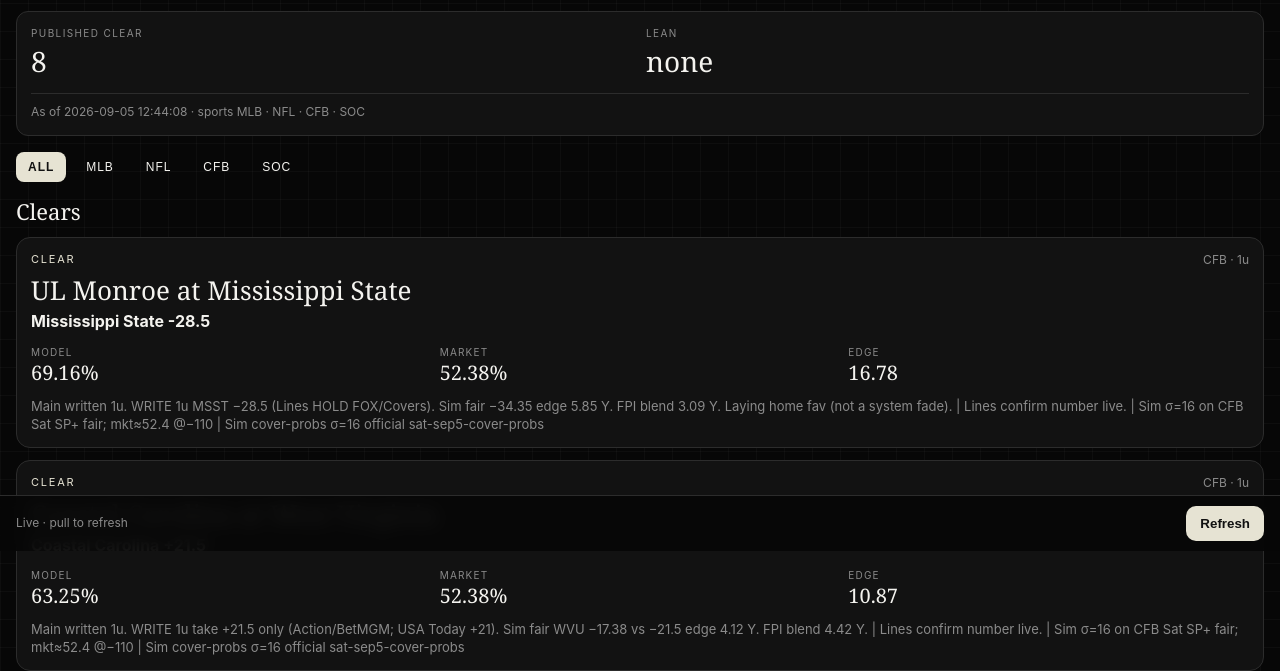
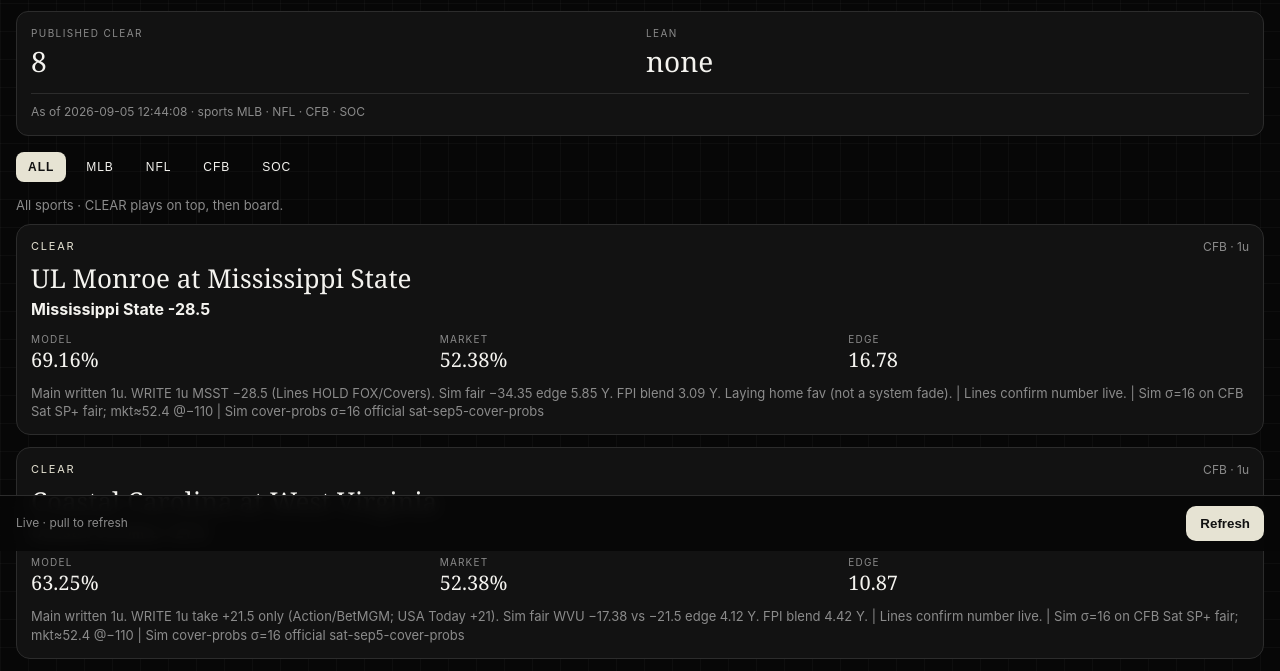
Before and after one commit to herrera32416-pixel/desk-v1, a plain HTML site: page index.html in a window 1280 px wide. Shown: the part 249-920 px from the top of the page. Drawn offline with Linux system fonts and the light colour scheme.

Commit message:
DESK: full multi-sport slate; CLEAR plays on top per chip

```diff
--- a/index.html
+++ b/index.html
@@ -84,10 +84,10 @@ background-size:28px 28px,28px 28px,auto;padding:18px 16px 72px;min-height:100vh
     <button data-s="CFB">CFB</button>
     <button data-s="SOC">SOC</button>
   </div>
-  <h3 class="serif" style="font-size:22px;margin:8px 0 10px">Clears</h3>
-  <div id="clears"></div>
-  <h3 class="serif" style="font-size:22px;margin:18px 0 10px">Fill / board</h3>
-  <div id="fills"></div>
+  <p class="why" id="sportHint" style="margin:0 0 10px">Plays (CLEAR) stay on top of each sport.</p>
+  <div id="slate"></div>
+  <div id="clears" hidden></div>
+  <div id="fills" hidden></div>
 </section>
 
 <section class="panel" id="p-ledger">
--- a/js/app.js
+++ b/js/app.js
@@ -52,7 +52,7 @@ function playCard(p){
   hd.append(el('span','pill',p.tag||'CLEAR'), el('span','when',`${p.sport||''} · ${p.units||0}u`));
   a.append(hd);
   a.append(el('h3','serif',p.matchup||`${p.away} at ${p.home}`));
-  a.append(el('div','side',p.selection||''));
+  a.append(el('div','side',p.selection|| (p.tag==='HOLD'?'Hold — no number':'')));
   const m=el('div','metrics');
   const model = p.model_win_pct!=null ? `${p.model_win_pct}%` : '—';
   const market = p.market_win_pct!=null ? `${p.market_win_pct}%` : '—';
@@ -91,8 +91,21 @@ function showPanel(id){
   document.querySelectorAll('#tabs button').forEach(b=>b.classList.toggle('on', b.dataset.p===id));
 }
 function filterSport(s){
-  document.querySelectorAll('#clears .play, #fills .play').forEach(c=>{
+  document.querySelectorAll('#slate .play').forEach(c=>{
     c.style.display=(s==='ALL'||c.dataset.sport===s)?'':'none';
+  });
+  const hint=document.getElementById('sportHint');
+  if(hint) hint.textContent = s==='ALL'
+    ? 'All sports · CLEAR plays on top, then board.'
+    : `${s} · CLEAR plays on top, then every game.`;
+}
+function sortPlays(plays){
+  const rank=t=>({CLEAR:0,HOLD:1,FILL:2}[t]??3);
+  return [...plays].sort((a,b)=>{
+    const ra=rank(a.tag|| (a.clears?'CLEAR':'FILL'));
+    const rb=rank(b.tag|| (b.clears?'CLEAR':'FILL'));
+    if(ra!==rb) return ra-rb;
+    return Math.abs(b.edge_pct||b.edge||0) - Math.abs(a.edge_pct||a.edge||0);
   });
 }
 async function main(){
@@ -102,14 +115,18 @@ async function main(){
   document.getElementById('leanVal').textContent=data.summary?.lean || 'none';
   document.getElementById('asOfFoot').textContent=`As of ${data.as_of_label||''} · sports ${(data.summary?.sports||[]).join(' · ')}`;
 
+  const slate=document.getElementById('slate');
+  slate.innerHTML='';
+  const plays=sortPlays([...(data.clears||[]), ...(data.fills||[])]);
+  if(!plays.length) slate.append(el('p','why','No games on the slate.'));
+  else plays.forEach(p=>slate.append(playCard(p)));
+  // keep hidden buckets for any legacy callers
   const clears=document.getElementById('clears');
-  clears.innerHTML='';
-  (data.clears||[]).forEach(p=>clears.append(playCard(p)));
-  if(!(data.clears||[]).length) clears.append(el('p','why','No CLEAR tickets today.'));
-
   const fills=document.getElementById('fills');
-  fills.innerHTML='';
-  (data.fills||[]).forEach(p=>fills.append(playCard(p)));
+  if(clears){ clears.innerHTML=''; (data.clears||[]).forEach(p=>clears.append(playCard(p))); }
+  if(fills){ fills.innerHTML=''; (data.fills||[]).forEach(p=>fills.append(playCard(p))); }
+  const onChip=[...document.querySelectorAll('#chips button.on')][0];
+  filterSport(onChip?.dataset?.s || 'ALL');
 
   const parlays=document.getElementById('parlays');
   parlays.innerHTML='';
--- a/sw.js
+++ b/sw.js
@@ -1,4 +1,4 @@
-const CACHE='desk-v1-2';
+const CACHE='desk-v1-3';
 const ASSETS=['./','./index.html','./manifest.webmanifest','./js/app.js','./icons/icon-192.png','./icons/icon-512.png','./data/today.json'];
 self.addEventListener('install', e=>{
   e.waitUntil(caches.open(CACHE).then(c=>c.addAll(ASSETS)).then(()=>self.skipWaiting()));
```
